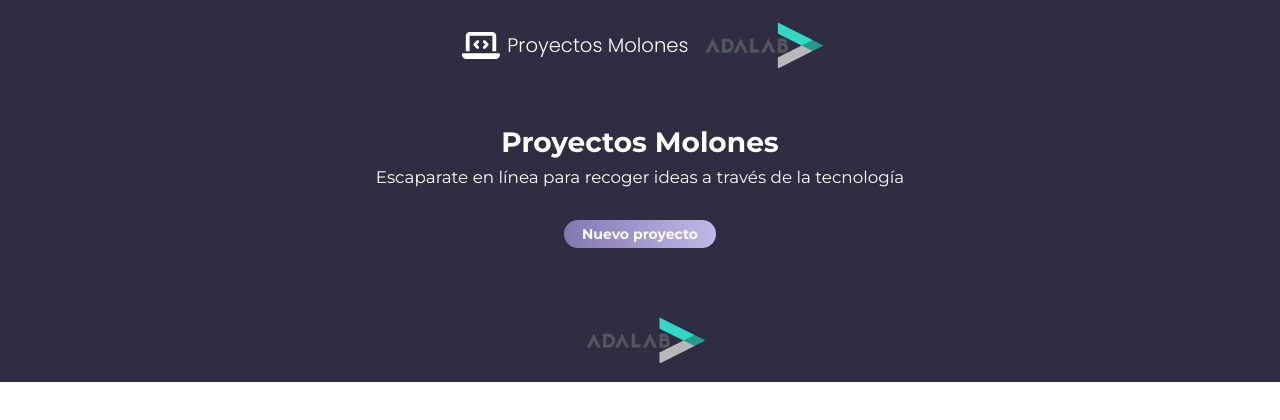
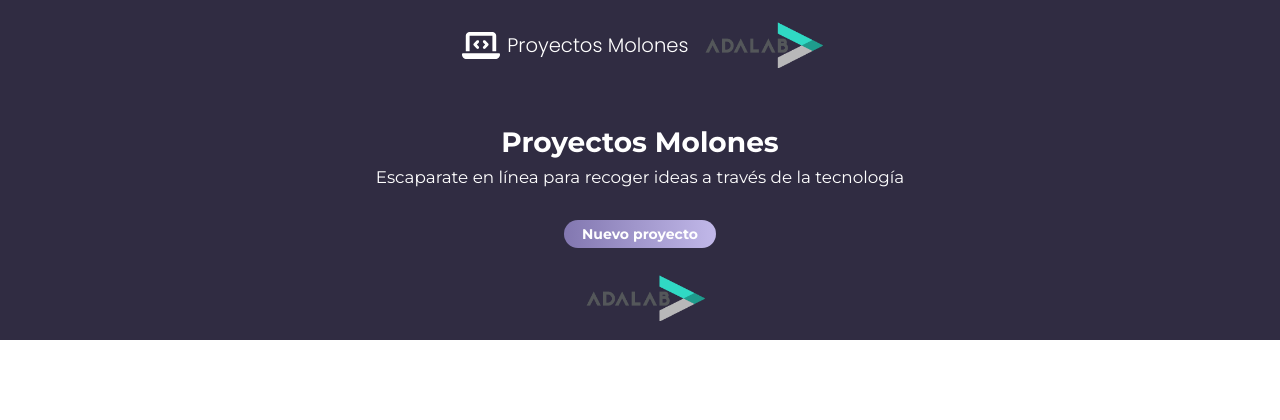
Before and after one commit to rocio-ld/project-module3-Team1, a React (Vite) app: page / in a window 1280 px wide. Shown: the top 420 px of the page. Built offline with nearby package versions, Linux system fonts and the light colour scheme.

Commit message:
delete margin bottom

```diff
--- a/src/scss/Landing.scss
+++ b/src/scss/Landing.scss
@@ -1,6 +1,5 @@
 
 .container{
-    margin-bottom: 3rem;
     display: flex;
     flex-direction: column;
     align-items: center;
```
